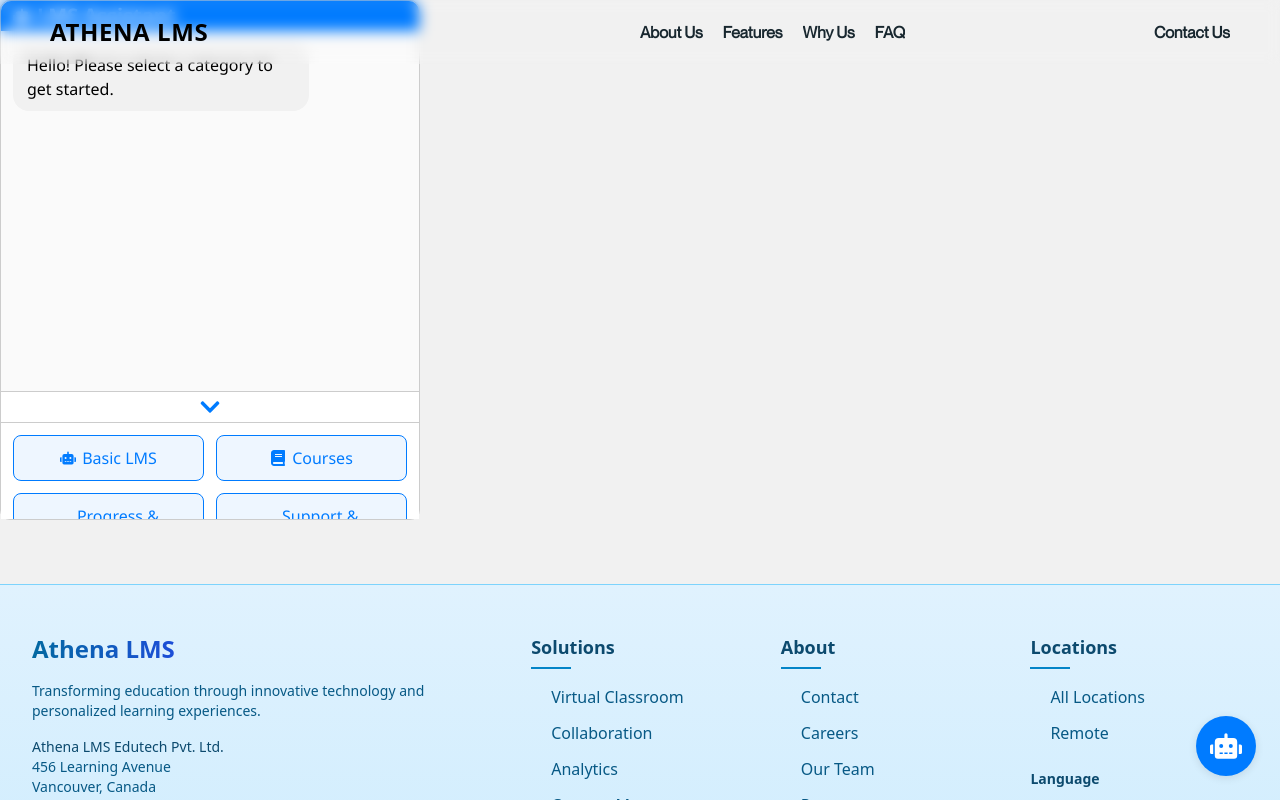
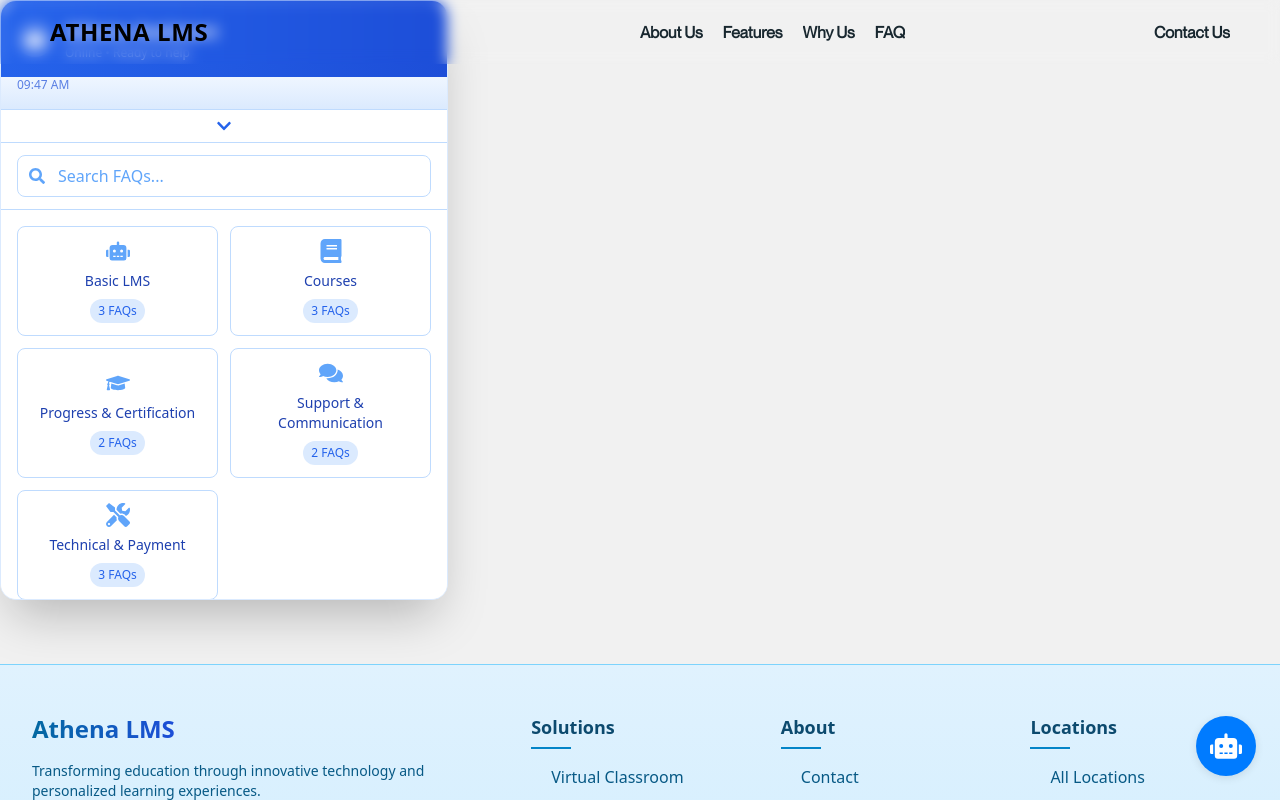
Before and after one commit to rahulsengupta0/athena2, a Next.js app: page /Chatbot in a window 1280 px wide. Shown: the top 800 px of the page. Built offline with nearby package versions, Linux system fonts and the light colour scheme.

Commit message:
Chatbot updated

```diff
--- a/pages/Chatbot.tsx
+++ b/pages/Chatbot.tsx
@@ -9,6 +9,7 @@ import {
   FaTimes,
   FaChevronDown,
   FaChevronUp,
+  FaSearch,
 } from "react-icons/fa";
 
 type FAQItem = {
@@ -26,109 +27,109 @@ type Category = {
 const categories: Category[] = [
   {
     name: "Basic LMS",
-    icon: <FaRobot />,
+    icon: <FaRobot className="text-blue-400" />,
     faqs: [
       {
         question: "What is an LMS?",
         answer:
           "An LMS, or Learning Management System, is a platform that helps you access, manage, and track online courses, assignments, and educational resources.",
-        icon: <FaRobot />,
+        icon: <FaRobot className="text-blue-400" />,
       },
       {
         question: "How do I log in to the LMS?",
         answer:
-          "Click the 'Login' button on the homepage and enter your registered email and password. If you’re new, click 'Sign Up' first.",
-        icon: <FaRobot />,
+          "Click the 'Login' button on the homepage and enter your registered email and password. If you're new, click 'Sign Up' first.",
+        icon: <FaRobot className="text-blue-400" />,
       },
       {
         question: "I forgot my password. What should I do?",
         answer:
           "Click 'Forgot Password' on the login page and follow the instructions to reset via email.",
-        icon: <FaRobot />,
+        icon: <FaRobot className="text-blue-400" />,
       },
     ],
   },
   {
     name: "Courses",
-    icon: <FaBook />,
+    icon: <FaBook className="text-blue-400" />,
     faqs: [
       {
         question: "How do I enroll in a course?",
         answer:
           "Go to 'Courses', choose your desired course, and click 'Enroll' or 'Start Course'.",
-        icon: <FaBook />,
+        icon: <FaBook className="text-blue-400" />,
       },
       {
         question: "Are the courses self-paced?",
         answer:
           "Yes! Most of our courses are self-paced so you can learn at your convenience.",
-        icon: <FaBook />,
+        icon: <FaBook className="text-blue-400" />,
       },
       {
         question: "Can I retake a course or quiz?",
         answer:
           "Yes, you can retake quizzes and review materials anytime unless restricted.",
-        icon: <FaBook />,
+        icon: <FaBook className="text-blue-400" />,
       },
     ],
   },
   {
     name: "Progress & Certification",
-    icon: <FaGraduationCap />,
+    icon: <FaGraduationCap className="text-blue-400" />,
     faqs: [
       {
         question: "How can I track my progress?",
         answer:
           "Open your dashboard to view progress bars or status for each course.",
-        icon: <FaGraduationCap />,
+        icon: <FaGraduationCap className="text-blue-400" />,
       },
       {
         question: "Will I get a certificate after completing a course?",
         answer:
           "Yes! A downloadable certificate will be available after completing requirements.",
-        icon: <FaGraduationCap />,
+        icon: <FaGraduationCap className="text-blue-400" />,
       },
     ],
   },
   {
     name: "Support & Communication",
-    icon: <FaComments />,
+    icon: <FaComments className="text-blue-400" />,
     faqs: [
       {
         question: "How can I contact my instructor?",
         answer:
           "Use the 'Ask Instructor' button or message them through the course page.",
-        icon: <FaComments />,
+        icon: <FaComments className="text-blue-400" />,
       },
       {
         question: "Where do I go for technical support?",
         answer:
           "Use the 'Help/Support' section in the LMS menu or live chat for assistance.",
-        icon: <FaComments />,
+        icon: <FaComments className="text-blue-400" />,
       },
     ],
   },
   {
     name: "Technical & Payment",
-    icon: <FaTools />,
+    icon: <FaTools className="text-blue-400" />,
     faqs: [
       {
         question: "What devices are supported?",
         answer:
           "Our LMS works on desktop, tablet, and mobile. Best experience on Chrome or Safari.",
-        icon: <FaTools />,
+        icon: <FaTools className="text-blue-400" />,
       },
       {
         question: "Is there a cost to use the LMS?",
         answer:
           "Some courses are free, while others may require payment (shown on course page).",
-        icon: <FaTools />,
+        icon: <FaTools className="text-blue-400" />,
       },
       {
         question: "How do I make a payment for a course?",
         answer:
           "You can pay securely using debit/credit cards through our payment gateway.",
-        icon: <FaTools />,
+        icon: <FaTools className="text-blue-400" />,
       },
     ],
   },
@@ -137,18 +138,28 @@ const categories: Category[] = [
 type Message = {
   sender: "user" | "bot";
   text: string;
+  timestamp: Date;
+  id: string;
 };
 
 type ChatbotProps = {
-  onClose?: () => void; // optional callback to close chatbot from parent
+  onClose?: () => void;
+  className?: string;
 };
 
-const Chatbot: React.FC<ChatbotProps> = ({ onClose }) => {
+const Chatbot: React.FC<ChatbotProps> = ({ onClose, className = "" }) => {
   const [messages, setMessages] = useState<Message[]>([
-    { sender: "bot", text: "Hello! Please select a category to get started." },
+    {
+      sender: "bot",
+      text: "Hello! I'm Athena, your LMS assistant. How can I help you today?",
+      timestamp: new Date(),
+      id: "1"
+    },
   ]);
   const [currentCategory, setCurrentCategory] = useState<Category | null>(null);
   const [collapsed, setCollapsed] = useState(false);
+  const [searchQuery, setSearchQuery] = useState("");
+  const [isTyping, setIsTyping] = useState(false);
   const chatBoxRef = useRef<HTMLDivElement>(null);
 
   // Scroll to bottom on new message if expanded
@@ -158,130 +169,223 @@ const Chatbot: React.FC<ChatbotProps> = ({ onClose }) => {
     }
   }, [messages, collapsed]);
 
+  const simulateTyping = (callback: () => void, delay = 1000) => {
+    setIsTyping(true);
+    setTimeout(() => {
+      callback();
+      setIsTyping(false);
+    }, delay);
+  };
+
   const selectCategory = (category: Category) => {
     setCurrentCategory(category);
-    setMessages((prev) => [
-      ...prev,
-      { sender: "user", text: `I want to know about ${category.name}` },
-      {
+    const userMessage: Message = {
+      sender: "user",
+      text: `I want to know about ${category.name}`,
+      timestamp: new Date(),
+      id: Date.now().toString()
+    };
+
+    setMessages((prev) => [...prev, userMessage]);
+
+    simulateTyping(() => {
+      const botMessage: Message = {
         sender: "bot",
         text: `You selected "${category.name}". Which question can I help you with?`,
-      },
-    ]);
+        timestamp: new Date(),
+        id: (Date.now() + 1).toString()
+      };
+      setMessages((prev) => [...prev, botMessage]);
+    }, 800);
   };
 
   const selectQuestion = (faq: FAQItem) => {
-    setMessages((prev) => [
-      ...prev,
-      { sender: "user", text: faq.question },
-      { sender: "bot", text: faq.answer },
-    ]);
+    const userMessage: Message = {
+      sender: "user",
+      text: faq.question,
+      timestamp: new Date(),
+      id: Date.now().toString()
+    };
+
+    setMessages((prev) => [...prev, userMessage]);
+
+    simulateTyping(() => {
+      const botMessage: Message = {
+        sender: "bot",
+        text: faq.answer,
+        timestamp: new Date(),
+        id: (Date.now() + 1).toString()
+      };
+      setMessages((prev) => [...prev, botMessage]);
+    }, 600);
   };
 
   const goBack = () => {
+    const userMessage: Message = {
+      sender: "user",
+      text: "Go back to categories",
+      timestamp: new Date(),
+      id: Date.now().toString()
+    };
+
+    setMessages((prev) => [...prev, userMessage]);
     setCurrentCategory(null);
-    setMessages((prev) => [
-      ...prev,
-      { sender: "user", text: "Go back to categories" },
-      { sender: "bot", text: "Please select a category below." },
-    ]);
+
+    simulateTyping(() => {
+      const botMessage: Message = {
+        sender: "bot",
+        text: "Please select a category below.",
+        timestamp: new Date(),
+        id: (Date.now() + 1).toString()
+      };
+      setMessages((prev) => [...prev, botMessage]);
+    }, 500);
   };
 
+  const formatTime = (date: Date) => {
+    return date.toLocaleTimeString([], { hour: '2-digit', minute: '2-digit' });
+  };
+
+  // Filter FAQs based on search query
+  const filteredCategories = categories.map(category => ({
+    ...category,
+    faqs: category.faqs.filter(faq =>
+      faq.question.toLowerCase().includes(searchQuery.toLowerCase()) ||
+      faq.answer.toLowerCase().includes(searchQuery.toLowerCase())
+    )
+  })).filter(category => category.faqs.length > 0);
+
   return (
-    <div style={styles.container}>
-      <div style={styles.header}>
-        <div style={{ display: "flex", alignItems: "center", gap: 6 }}>
-          <FaRobot />
-          <span style={{ fontSize: "1.25rem", fontWeight: "600" }}>
-            LMS Assistant
-          </span>
+    <div className={`flex flex-col bg-white rounded-2xl shadow-2xl border border-blue-100 overflow-hidden max-w-md w-full h-[600px] md:h-[520px] ${className}`}>
+      {/* Header */}
+      <div className="bg-gradient-to-r from-blue-600 to-blue-700 text-white p-4 flex justify-between items-center">
+        <div className="flex items-center gap-3">
+          <div className="p-2 bg-white/20 rounded-full">
+            <FaRobot className="text-xl" />
+          </div>
+          <div>
+            <h3 className="font-semibold text-lg">Athena Assistant</h3>
+            <p className="text-xs opacity-80">Online • Ready to help</p>
+          </div>
         </div>
 
-        {/* Close button */}
         {onClose && (
           <button
             onClick={onClose}
             aria-label="Close Chatbot"
-            style={styles.closeButton}
+            className="text-white hover:bg-white/20 p-1 rounded-full transition-colors duration-200"
             title="Close Chatbot"
           >
-            <FaTimes />
+            <FaTimes className="text-lg" />
           </button>
         )}
       </div>
 
       {/* Chat messages container */}
       <div
-        style={{
-          ...styles.chatBox,
-          height: collapsed ? 80 : 360, // adjust heights as needed for effect
-          transition: "height 0.4s ease",
-          overflowY: collapsed ? "hidden" : "auto",
-        }}
         ref={chatBoxRef}
+        className={`flex-1 p-4 bg-gradient-to-b from-blue-50 to-blue-100 flex flex-col gap-3 overflow-y-auto transition-all duration-300 ${
+          collapsed ? "h-20" : "h-64 md:h-72"
+        }`}
       >
-        {messages.map((m, i) => (
+        {messages.map((m) => (
           <div
-            key={i}
-            style={{
-              ...styles.message,
-              alignSelf: m.sender === "user" ? "flex-end" : "flex-start",
-              background: m.sender === "user" ? "#007bff" : "#f1f1f1",
-              color: m.sender === "user" ? "#fff" : "#000",
-            }}
+            key={m.id}
+            className={`flex flex-col max-w-xs lg:max-w-md ${
+              m.sender === "user" ? "self-end items-end" : "self-start items-start"
+            } animate-fadeIn`}
           >
-            {m.text}
+            <div
+              className={`rounded-2xl px-4 py-3 shadow-sm ${
+                m.sender === "user"
+                  ? "bg-blue-600 text-white rounded-br-none"
+                  : "bg-white text-gray-800 rounded-bl-none border border-blue-100"
+              }`}
+            >
+              {m.text}
+            </div>
+            <span className={`text-xs mt-1 text-blue-700 opacity-70 ${m.sender === "user" ? "text-right" : "text-left"}`}>
+              {formatTime(m.timestamp)}
+            </span>
           </div>
         ))}
+
+        {isTyping && (
+          <div className="flex self-start items-center gap-1 bg-white rounded-2xl px-4 py-3 shadow-sm border border-blue-100 animate-fadeIn">
+            <div className="flex space-x-1">
+              <div className="w-2 h-2 bg-blue-400 rounded-full animate-bounce" style={{ animationDelay: '0ms' }}></div>
+              <div className="w-2 h-2 bg-blue-400 rounded-full animate-bounce" style={{ animationDelay: '150ms' }}></div>
+              <div className="w-2 h-2 bg-blue-400 rounded-full animate-bounce" style={{ animationDelay: '300ms' }}></div>
+            </div>
+          </div>
+        )}
       </div>
 
-      {/* Collapse/expand toggle button */}
-      <div style={styles.toggleContainer}>
+      {/* Collapse/expand toggle */}
+      <div className="border-t border-blue-200 bg-white flex justify-center py-1">
         <button
           onClick={() => setCollapsed(!collapsed)}
           aria-label={collapsed ? "Expand chat" : "Collapse chat"}
-          style={styles.toggleButton}
+          className="p-1 text-blue-600 hover:text-blue-800 transition-colors duration-200"
           title={collapsed ? "Expand chat" : "Collapse chat"}
         >
           {collapsed ? <FaChevronUp /> : <FaChevronDown />}
         </button>
       </div>
 
+      {/* Search box */}
+      <div className="px-4 pt-3 bg-white border-t border-blue-200">
+        <div className="relative mb-3">
+          <div className="absolute inset-y-0 left-0 pl-3 flex items-center pointer-events-none">
+            <FaSearch className="text-blue-400" />
+          </div>
+          <input
+            type="text"
+            placeholder="Search FAQs..."
+            value={searchQuery}
+            onChange={(e) => setSearchQuery(e.target.value)}
+            className="w-full pl-10 pr-3 py-2 border border-blue-200 rounded-lg focus:outline-none focus:ring-2 focus:ring-blue-500 focus:border-transparent text-blue-800 placeholder-blue-400"
+          />
+        </div>
+      </div>
+
       {/* Category/questions section */}
-      <div style={styles.inputBox}>
+      <div className="p-4 bg-white border-t border-blue-200 overflow-y-auto">
         {currentCategory ? (
           <>
             <button
-              style={styles.backButton}
               onClick={goBack}
+              className="flex items-center gap-2 text-blue-600 hover:text-blue-800 mb-3 transition-colors duration-200 font-medium text-sm"
               aria-label="Back to categories"
             >
-              <FaArrowLeft /> Back
+              <FaArrowLeft /> Back to categories
             </button>
-            <div style={styles.questionsList}>
+            <div className="space-y-2">
               {currentCategory.faqs.map((faq, idx) => (
                 <button
                   key={idx}
-                  style={styles.questionButton}
                   onClick={() => selectQuestion(faq)}
+                  className="w-full text-left p-3 rounded-lg border border-blue-200 hover:border-blue-400 hover:bg-blue-50 transition-all duration-200 flex items-start gap-3 group"
                   aria-label={faq.question}
                 >
-                  {faq.icon} {faq.question}
+                  <span className="text-blue-500 mt-0.5 group-hover:scale-110 transition-transform">{faq.icon}</span>
+                  <span className="font-medium text-blue-800 group-hover:text-blue-900">{faq.question}</span>
                 </button>
               ))}
             </div>
           </>
         ) : (
-          <div style={styles.categoriesList}>
-            {categories.map((cat, idx) => (
+          <div className="grid grid-cols-2 gap-3">
+            {filteredCategories.map((cat, idx) => (
               <button
                 key={idx}
-                style={styles.categoryButton}
                 onClick={() => selectCategory(cat)}
+                className="p-3 rounded-lg border border-blue-200 hover:border-blue-400 hover:shadow-md transition-all duration-200 flex flex-col items-center justify-center gap-2 bg-white hover:bg-blue-50 group"
                 aria-label={cat.name}
               >
-                {cat.icon}
-                <span style={{ marginLeft: "6px" }}>{cat.name}</span>
+                <span className="text-2xl text-blue-500 group-hover:scale-110 transition-transform">{cat.icon}</span>
+                <span className="font-medium text-blue-800 text-sm">{cat.name}</span>
+                <span className="text-xs text-blue-600 bg-blue-100 px-2 py-1 rounded-full">{cat.faqs.length} FAQs</span>
               </button>
             ))}
           </div>
@@ -291,128 +395,4 @@ const Chatbot: React.FC<ChatbotProps> = ({ onClose }) => {
   );
 };
 
-const styles: { [key: string]: React.CSSProperties } = {
-  container: {
-    width: "420px",
-    height: "520px",
-    border: "1px solid #ccc",
-    borderRadius: "10px",
-    display: "flex",
-    flexDirection: "column",
-    fontFamily: "'Segoe UI', Tahoma, Geneva, Verdana, sans-serif",
-    backgroundColor: "#fff",
-  },
-  header: {
-    height: 52,
-    backgroundColor: "#007bff",
-    color: "#fff",
-    padding: "0 12px",
-    display: "flex",
-    justifyContent: "space-between",
-    alignItems: "center",
-    borderTopLeftRadius: 10,
-    borderTopRightRadius: 10,
-    userSelect: "none",
-    fontWeight: 600,
-    fontSize: 18,
-  },
-  closeButton: {
-    background: "transparent",
-    border: "none",
-    color: "#fff",
-    fontSize: 24,
-    cursor: "pointer",
-  },
-  chatBox: {
-    flexShrink: 0,
-    padding: 12,
-    backgroundColor: "#fafafa",
-    display: "flex",
-    flexDirection: "column",
-    gap: 8,
-  },
-  message: {
-    padding: "10px 14px",
-    borderRadius: 16,
-    maxWidth: "75%",
-    fontSize: 16,
-    wordBreak: "break-word",
-  },
-  toggleContainer: {
-    display: "flex",
-    justifyContent: "center",
-    backgroundColor: "#fff",
-    borderTop: "1px solid #ccc",
-  },
-  toggleButton: {
-    background: "transparent",
-    border: "none",
-    padding: "4px 8px",
-    cursor: "pointer",
-    fontSize: 22,
-    color: "#007bff",
-  },
-  inputBox: {
-    padding: 12,
-    borderTop: "1px solid #ccc",
-    backgroundColor: "#fff",
-    flexGrow: 1,
-    overflowY: "auto",
-  },
-  categoriesList: {
-    display: "flex",
-    justifyContent: "space-around",
-    flexWrap: "wrap",
-    gap: 12,
-  },
-  categoryButton: {
-    flex: "1 1 45%",
-    fontSize: 16,
-    cursor: "pointer",
-    padding: "10px 14px",
-    borderRadius: 8,
-    border: "1px solid #007bff",
-    backgroundColor: "#eef6ff",
-    color: "#007bff",
-    display: "flex",
-    alignItems: "center",
-    justifyContent: "center",
-    userSelect: "none",
-    transition: "background-color 0.2s",
-  },
-  backButton: {
-    marginBottom: 8,
-    backgroundColor: "#eaeaea",
-    border: "none",
-    borderRadius: 6,
-    padding: "6px 10px",
-    fontSize: 14,
-    cursor: "pointer",
-    display: "inline-flex",
-    alignItems: "center",
-    gap: 6,
-    userSelect: "none",
-  },
-  questionsList: {
-    display: "flex",
-    flexDirection: "column",
-    gap: 6,
-    maxHeight: 120,
-    overflowY: "auto",
-  },
-  questionButton: {
-    cursor: "pointer",
-    padding: "10px 14px",
-    borderRadius: 8,
-    border: "1px solid #ccc",
-    fontSize: 16,
-    backgroundColor: "#f9f9f9",
-    textAlign: "left",
-    display: "flex",
-    alignItems: "center",
-    gap: 10,
-    userSelect: "none",
-  },
-};
-
 export default Chatbot;
```
